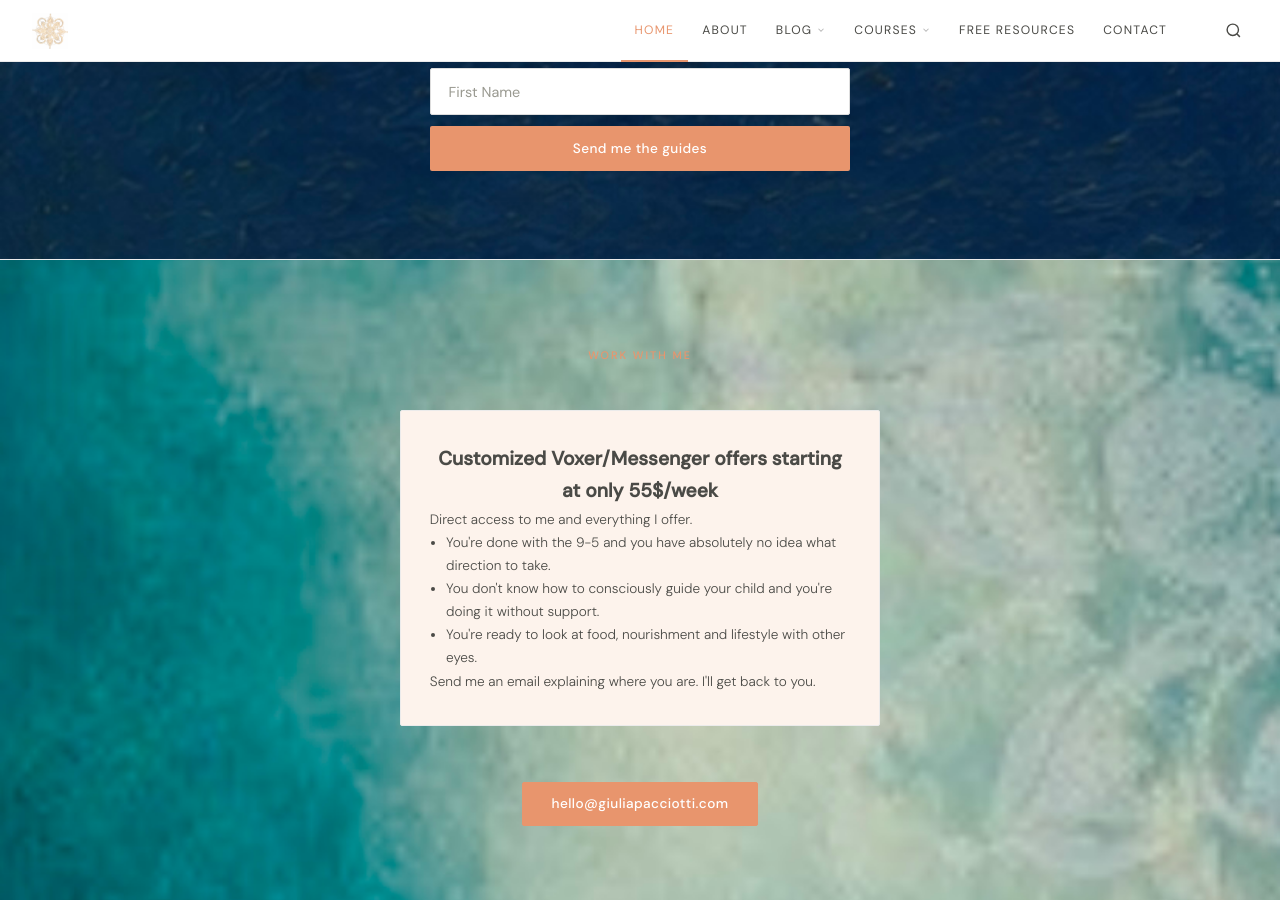
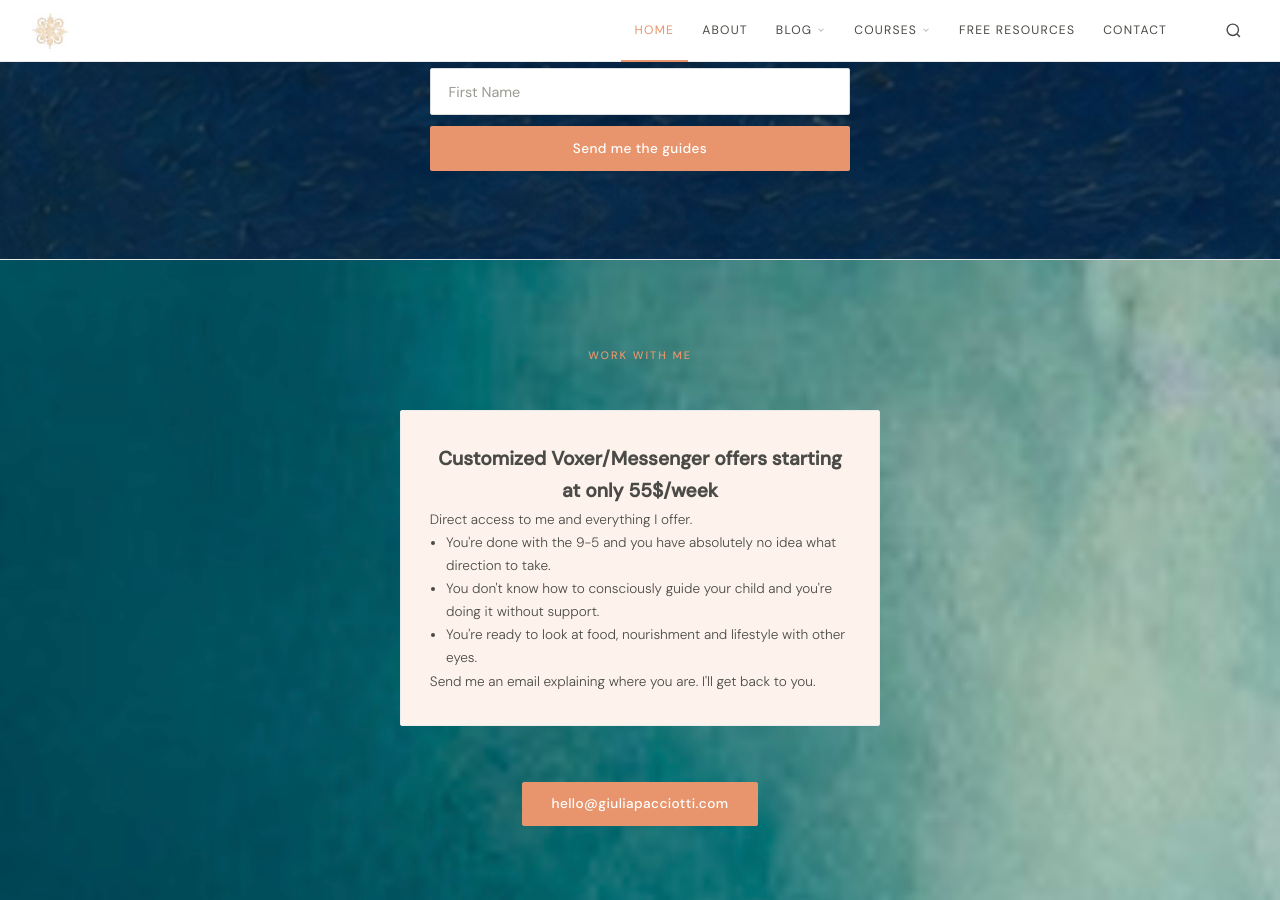
Before and after one commit to Blubell26/giuliapacciotti.com, a Jekyll site: the page built from index.html, in a window 1280 px wide and 900 px high, scrolled down 2615 px. Built offline with Jekyll 4.4.1, drawn with Linux system fonts in a browser that asks for light colours.

Commit message:
Update index.html

```diff
--- a/index.html
+++ b/index.html
@@ -330,7 +330,7 @@
   </div>
 </section>
 
-   <section id="contact" style="background-image: url('images/IMG_7435.jpeg'); background-size: cover; background-position: center;">
+   <section id="contact" style="background-image: url('images/IMG_7436.jpeg'); background-size: cover; background-position: center;">
   <p class="sec-label peach" style="text-align:center;">Work With Me</p>
   <div style="max-width:480px; margin: 3rem auto 0;">
     <div class="work-card">
```
